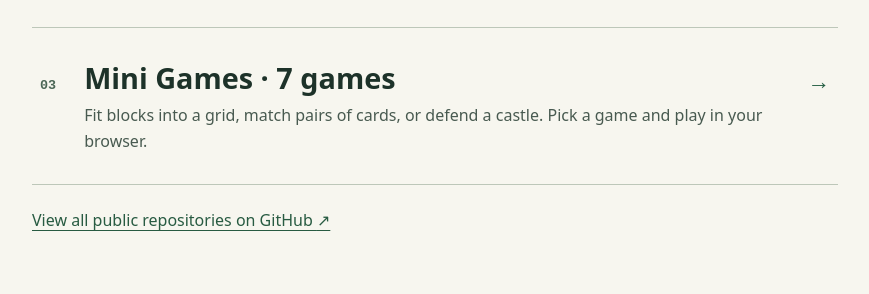
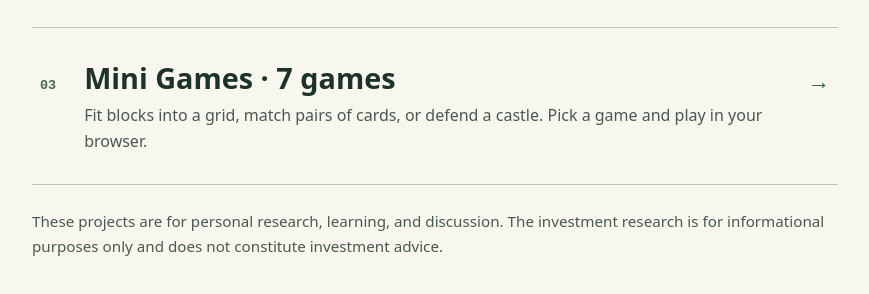
Before and after one commit to werneryang/werneryang.github.io, a plain HTML site: page en/index.html in a window 1280 px wide. Shown: the part 660-954 px from the top of the page, without its empty margins (205-1074 px from the left). Drawn offline with Linux system fonts and the light colour scheme.

Commit message:
Replace repository links with bilingual personal research notices

```diff
--- a/directory.css
+++ b/directory.css
@@ -28,5 +28,4 @@ a:focus-visible { outline: 3px solid #226749; outline-offset: 2px; }
 h2 { font-size: clamp(1.3rem, 4vw, 1.8rem); margin: 0; }
 .description { margin: 6px 0 0; color: #485a50; line-height: 1.6; }
 .arrow { color: #276046; font-size: 1.4rem; }
-footer { margin-top: 24px; }
-footer a { color: #285b42; text-underline-offset: 4px; }
+footer { margin-top: 24px; color: #485a50; font-size: .95rem; line-height: 1.6; }
--- a/en/index.html
+++ b/en/index.html
@@ -36,7 +36,7 @@
         <span class="arrow" aria-hidden="true">→</span>
       </a>
     </nav>
-    <footer><a href="https://github.com/werneryang?tab=repositories">View all public repositories on GitHub <span aria-hidden="true">↗</span></a></footer>
+    <footer>These projects are for personal research, learning, and discussion. The investment research is for informational purposes only and does not constitute investment advice.</footer>
   </main>
 </body>
 </html>
```
Also changed, not shown: index.html (+1 -1 lines).
